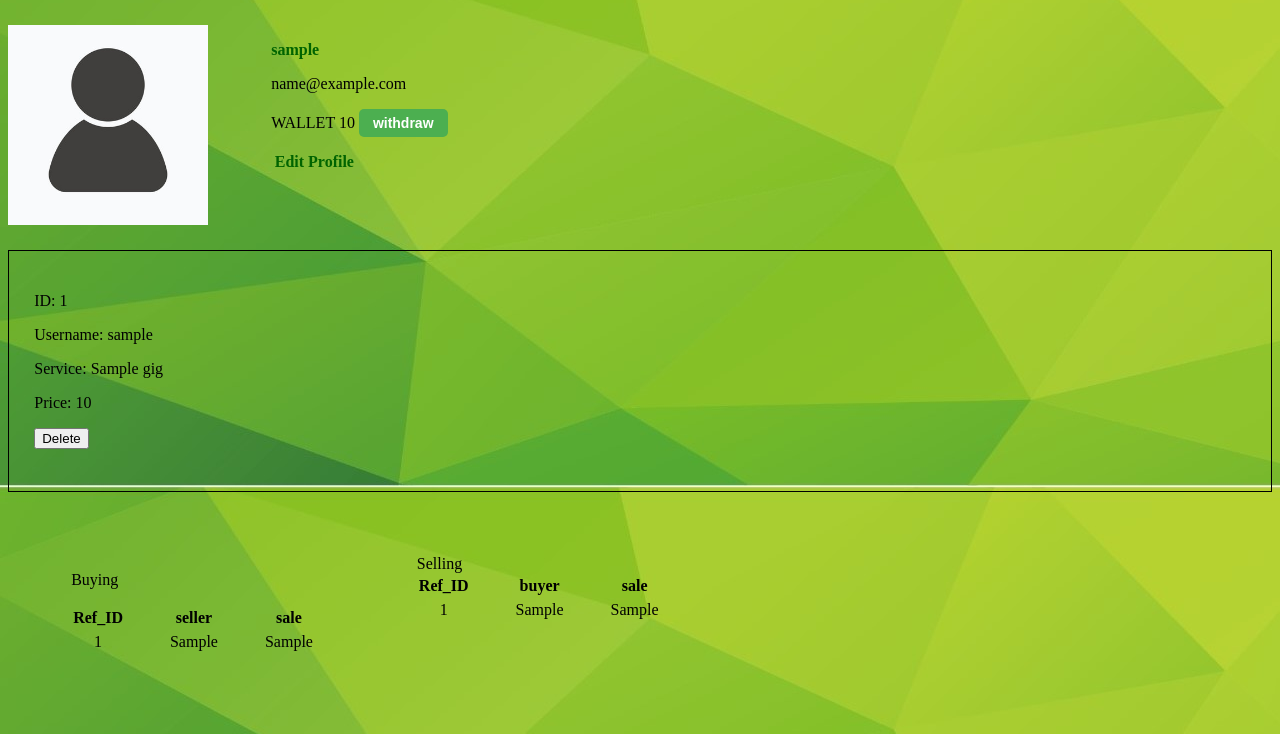
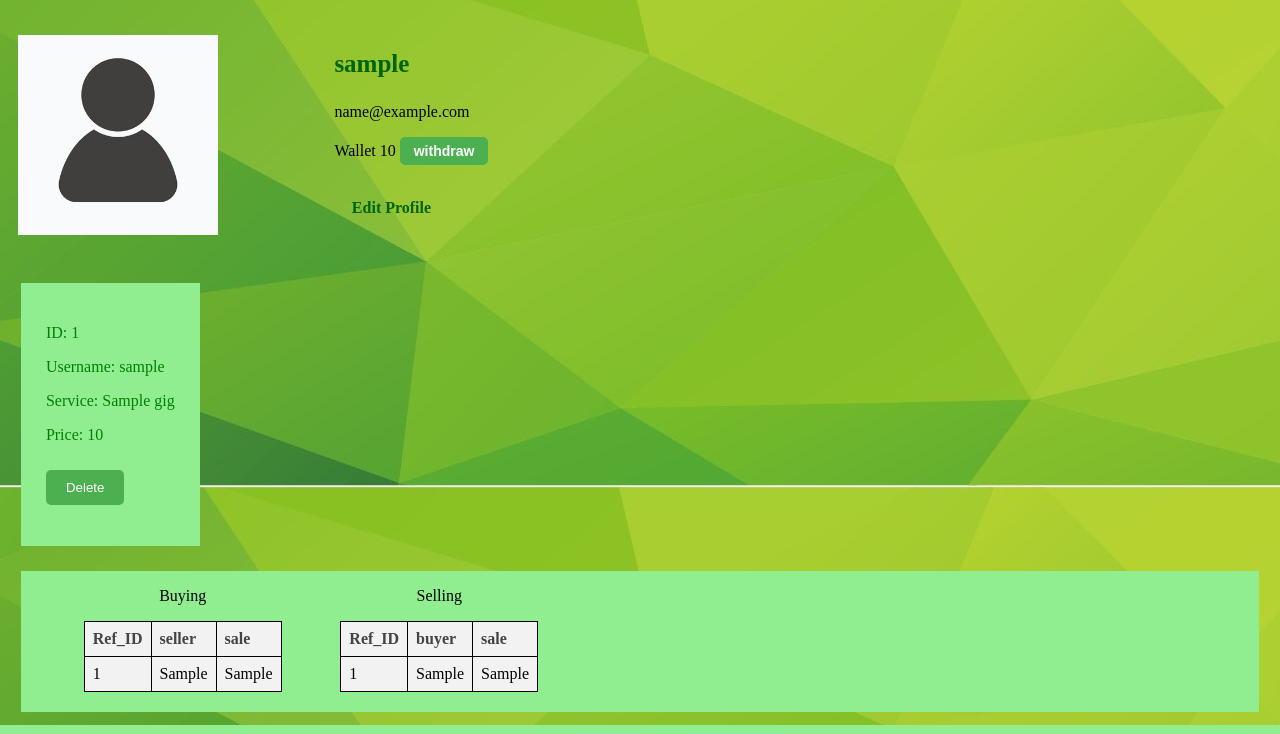
Before and after one commit to ANEASER/service_managemnt_system, a PHP site: page /profile.php in a window 1280 px wide. Shown: the part 77-811 px from the top of the page. Run offline with PHP 8.4, Linux system fonts and the light colour scheme; the visitor is signed in with stand-in values (Sample User, id 1); tables that the repository leaves empty or names only in its code hold one stand-in row (values such as "Sample post").

Commit message:
styles Finished

```diff
--- a/market/market.php
+++ b/market/market.php
@@ -49,10 +49,10 @@ $sql = "SELECT * FROM gigs WHERE username != '$current_user'";
 // Execute the statement
 $result = mysqli_query($conn, $sql);
 
-echo'<div class="Gigs" style="background-color:white; padding:3%">';
+echo'<div class="Gigs" style="background-color:white; padding:3%;justify-content: flex-start;">';
 // Loop through the results and display the information for each user
 while ($row = mysqli_fetch_array($result)) {
-  echo'<div style="background-color:green; padding:3%; color:white">';
+  echo'<div style="background-color:green; padding:3%; color:white; margin-right:3%">';
   echo "<p>Provider: " . $row['username'] . "</p>";
   echo "<p>Service: " . $row['gig_name'] . "</p>";
   echo "<p>Price: " . $row['price'] . "</p>";
--- a/profile.php
+++ b/profile.php
@@ -41,6 +41,36 @@
         background-color: #3e8e41;
     }
 
+    input[type="submit"] {
+    background-color: #4CAF50;
+    color: #FFF;
+    border-radius: 5px;
+    border: none;
+    padding: 10px 20px;
+    cursor: pointer;
+    margin-top: 10px;
+  }
+
+  table {
+    width: 100%;
+    border-collapse: collapse;
+    margin-bottom: 20px;
+    marging-left: 5%;
+  }
+
+  th, td {
+    padding: 8px;
+    text-align: left;
+    border: 1px solid black;
+    background-color: #f2f2f2;
+  }
+
+  th {
+    background-color: #f2f2f2;
+    color: #444;
+    font-weight: bold;
+  }
+
   </style>
 </head>
 <body style="background-image:url('./styles/background.jpg')">
@@ -75,16 +105,16 @@
     if (file_exists($image_path)) {
       echo '<img src="' . $image_path . '" alt="' . $username . '" style="height: 200px;">';
     } else {
-      echo '<img src="uploads/default.jpg" style="height: 200px;" >';
+      echo '<img src="uploads/default.jpg" style="height: 200px; margin:5%" >';
     }
   ?>
   </div>
 
-  <div style="margin-left:5%">
+  <div style="margin-left:5%; padding:0 5% 0 5%; width:100%">
 
-    <p style="color:darkgreen; font-weight:900;"><?php echo $row['username']; ?></p>
+    <p style="color:darkgreen; font-weight:900; font-size:25px;"><?php echo $row['username']; ?></p>
     <p><?php echo $row['email']; ?></p>
-    <p>WALLET <?php echo $row['amount']; ?> <button> withdraw </button> </p>
+    <p>Wallet   <?php echo $row['amount']; ?> <button> withdraw </button> </p><br>
     <a class="navitem" style="color:darkgreen;font-weight:900" href="account_settings/edit_profile.php">Edit Profile</a>
     <br>
 
@@ -110,10 +140,10 @@ $sql_4 = "SELECT * FROM gigs WHERE username = '$username'";
 
 $result_3 = mysqli_query($conn, $sql_4);
 
-echo'<div class="Gigs" style="display:flex; flex-direction:row; border: solid 1px black; ">';
+echo'<div class="Gigs" style="display:flex; flex-direction:row; ">';
 // Loop through the results and display the information for each user
 while ($row = mysqli_fetch_array($result_3)) {
-  echo '<div style="margin : 2%">';
+  echo '<div style="margin : 1% ;padding:2%;background-color:lightgreen;color:green">';
   echo "<p>ID: " . $row['id'] . "</p>";
   echo "<p>Username: " . $row['username'] . "</p>";
   echo "<p>Service: " . $row['gig_name'] . "</p>";
@@ -147,10 +177,10 @@ $row = mysqli_fetch_array($result);
 $result_1 = mysqli_query($conn, $sql_2);
 $result_2 = mysqli_query($conn, $sql_3);
 
-echo '<div style="display:flex; flex-direction:row; margin:5%">';
+echo '<div style="display:flex; flex-direction:row; margin:1%; background-color:lightgreen; padding-left: 5%">';
 echo '<div>';
 if (mysqli_num_rows($result_1) > 0) {
-  echo "<p text-align:center>Buying<p>";
+  echo "<p style='text-align:center'>Buying<p>";
   echo "<table>";
   echo "<tr>";
   echo "<th>Ref_ID  </th>";
@@ -168,13 +198,13 @@ if (mysqli_num_rows($result_1) > 0) {
 
 echo "</table>";
 } else {
-   echo "<p>None</p>";
+   echo "";
 }
 echo '</div>';
 
 echo '<div style="margin-left:5%">';
 if (mysqli_num_rows($result_2) > 0) {
-  echo "Selling";
+  echo "<p  style='text-align:center'>Selling<p>";
   echo "<table>";
   echo "<tr>";
   echo "<th>Ref_ID</th>";
@@ -192,7 +222,7 @@ if (mysqli_num_rows($result_2) > 0) {
 
 echo "</table>";
 } else {
-   echo "<p>None</p>";
+   echo "";
 }
 echo '</div>';
 echo '</div>';
```
Also changed, not shown: create_user.php (+4 -4 lines), login.php (+5 -2 lines).
